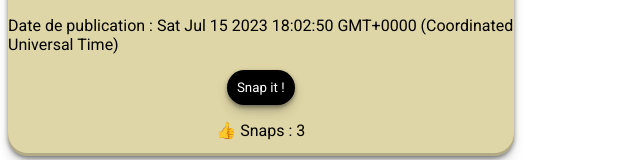
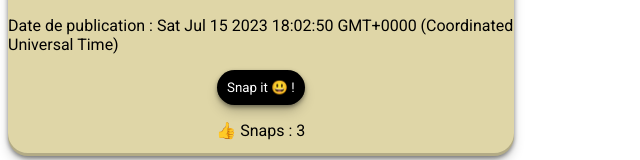
Before and after one commit to Nathannicolle/dev-angular, an Angular app: page / in a window 1280 px wide. Shown: the part 380-540 px from the top of the page, without its empty margins (0-640 px from the left). Built offline with nearby package versions, Linux system fonts and the light colour scheme.

Commit message:
changement du texte du bouton au snap/unsnap

```diff
--- a/src/app/face-snap/face-snap.component.html
+++ b/src/app/face-snap/face-snap.component.html
@@ -3,6 +3,6 @@
   <h2>{{title}}</h2>
   <p>Description : {{description}} </p>
   <p>Date de publication : {{creationDate}}</p>
-  <button (click)="onSnapClick()">Snap it !</button>
+  <button (click)="onSnapClick()">{{txtButton}}</button>
   <p>👍 Snaps : {{snaps}}</p>
 </div>
--- a/src/app/face-snap/face-snap.component.ts
+++ b/src/app/face-snap/face-snap.component.ts
@@ -12,6 +12,7 @@ export class FaceSnapComponent implements OnInit {
   snaps!: number;
   imageURL!:string;
   isSnapped!: boolean;
+  txtButton!: string;
 
   ngOnInit() {
     this.title = "A day as a dev!";
@@ -20,6 +21,7 @@ export class FaceSnapComponent implements OnInit {
     this.snaps = 3;
     this.imageURL = "/assets/img/bg_site_pro_mini.jpg";
     this.isSnapped = false;
+    this.txtButton = "Snap it 😃 !";
   }
 
   onSnapClick() {
@@ -33,10 +35,12 @@ export class FaceSnapComponent implements OnInit {
   onAddSnap() {
     this.snaps++;
     this.isSnapped=true;
+    this.txtButton="Unsnap 😭 !";
   }
 
   onRemoveSnap() {
     this.snaps--;
     this.isSnapped=false;
+    this.txtButton="Snap it 😃 !";
   }
 }
```
